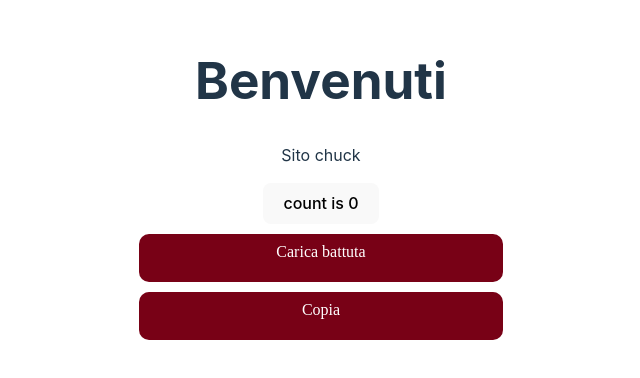
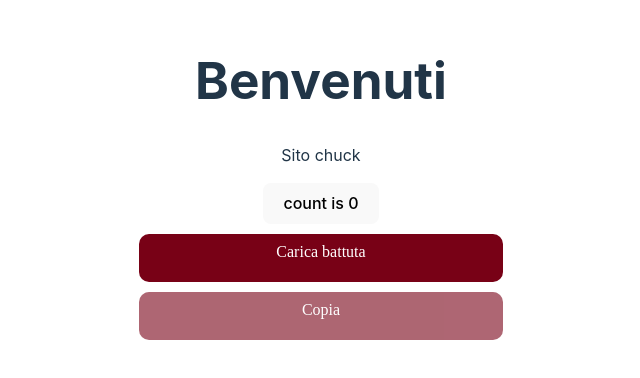
Before and after one commit to Daniel-ui-bit/chuck-norris, a React (Vite) app: page / in a window 1280 px wide. Shown: the part 216-594 px from the top of the page, without its empty margins (319-959 px from the left). Built offline with nearby package versions, Linux system fonts and the light colour scheme.

Commit message:
Aggiunta variant e callback
fix

```diff
--- a/src/App.jsx
+++ b/src/App.jsx
@@ -6,8 +6,16 @@ import Button from './components/button'
 
 function App() {
   const [count, setCount] = useState(0)
+  const [joke, setJoke] = useState("")
 
-  const [joke, setJoke] = useState("")
+  let loadJokeCallback = function(){
+    console.log("ciao")
+    setJoke("testo")
+  }
+
+  let copyTextCallback = function(){
+    console.log("bye")
+  }
 
   return (
    <div className='App'>
@@ -16,10 +24,10 @@ function App() {
       <div id='contenutoJoke'>
           <button onClick={() => setCount((count) => count+1)}>
             count is {count}
-          </button>
+        </button>
 
-          <Button text="Carica battuta" />
-          <Button text="Copia" />
+          <Button text="Carica battuta" callback={loadJokeCallback} />
+          <Button text="Copia" variant={ joke === "" ? "disabled":undefined} callback={copyTextCallback} />
       </div>
    </div>
   )
--- a/src/components/Button.jsx
+++ b/src/components/Button.jsx
@@ -2,9 +2,28 @@ import { useState } from "react";
 import '../style/Button.css'
 
 //Funzione button che verra richiamata nel momento in cui uso il tag <Button />
-function Button({ text }){
+function Button({ text, variant, callback }){
+
+    const[count, setCount] = useState(0)
+
+    let clickHandler = function(e){
+        console.log(e)
+        if(variant !="disabled")
+        {
+            callback()
+        }
+    }
+
+
+    let classRenderer = function(){
+        let classes = [
+          'Button', variant
+        ]
+        return classes.join(" ")
+    }
+
     return(
-        <div className="Button">
+        <div onClick={clickHandler} className={classRenderer()}>
             { text }
         </div>
     )
--- a/src/style/Button.css
+++ b/src/style/Button.css
@@ -15,3 +15,11 @@
     text-align: center;
     color: #FFFFFF;
 }
+
+.Button.disabled{
+    background-color: #780116; opacity: 0.6;
+}
+
+.Button:hover{
+    background-color: #b9304a;
+}
```
